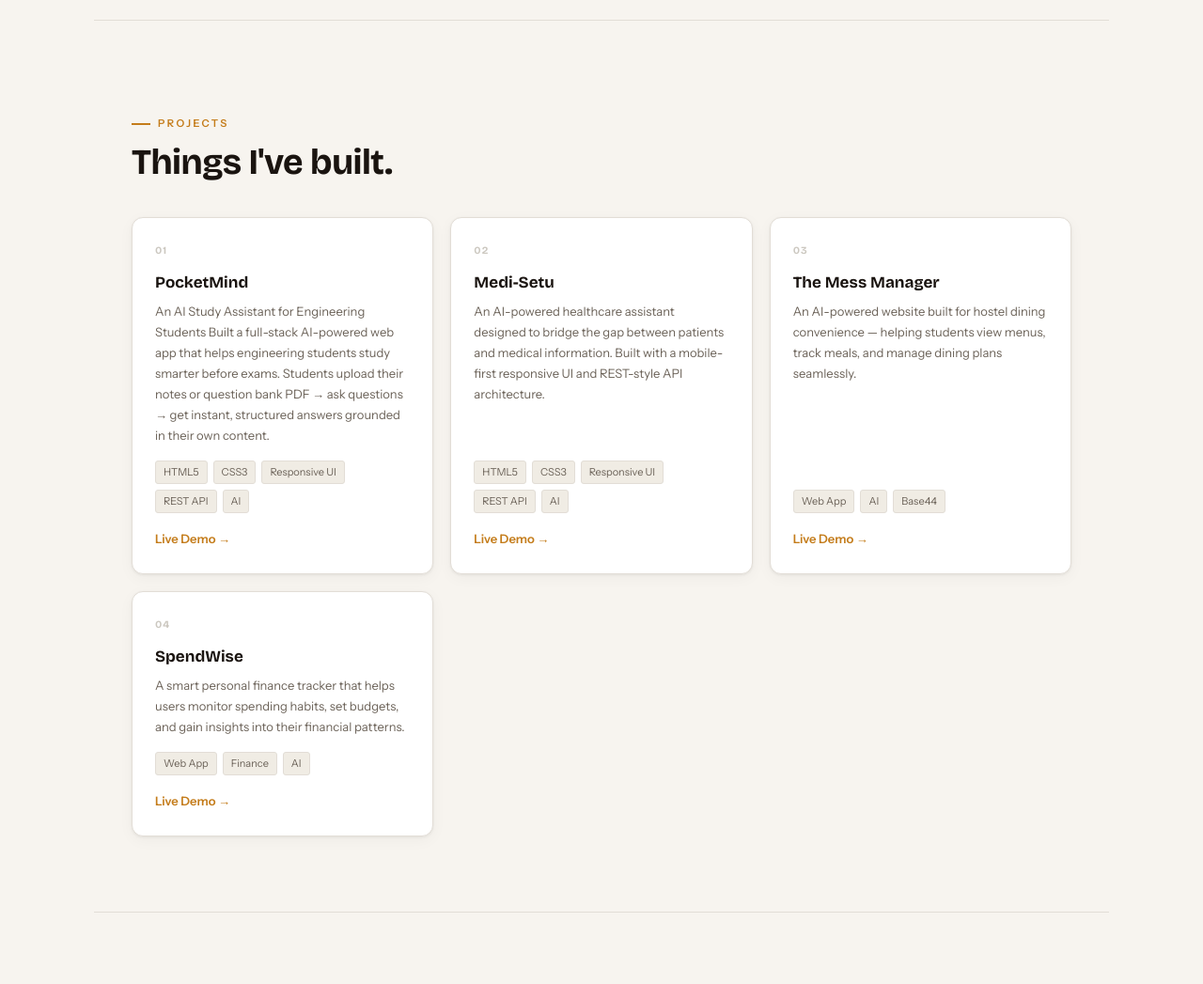
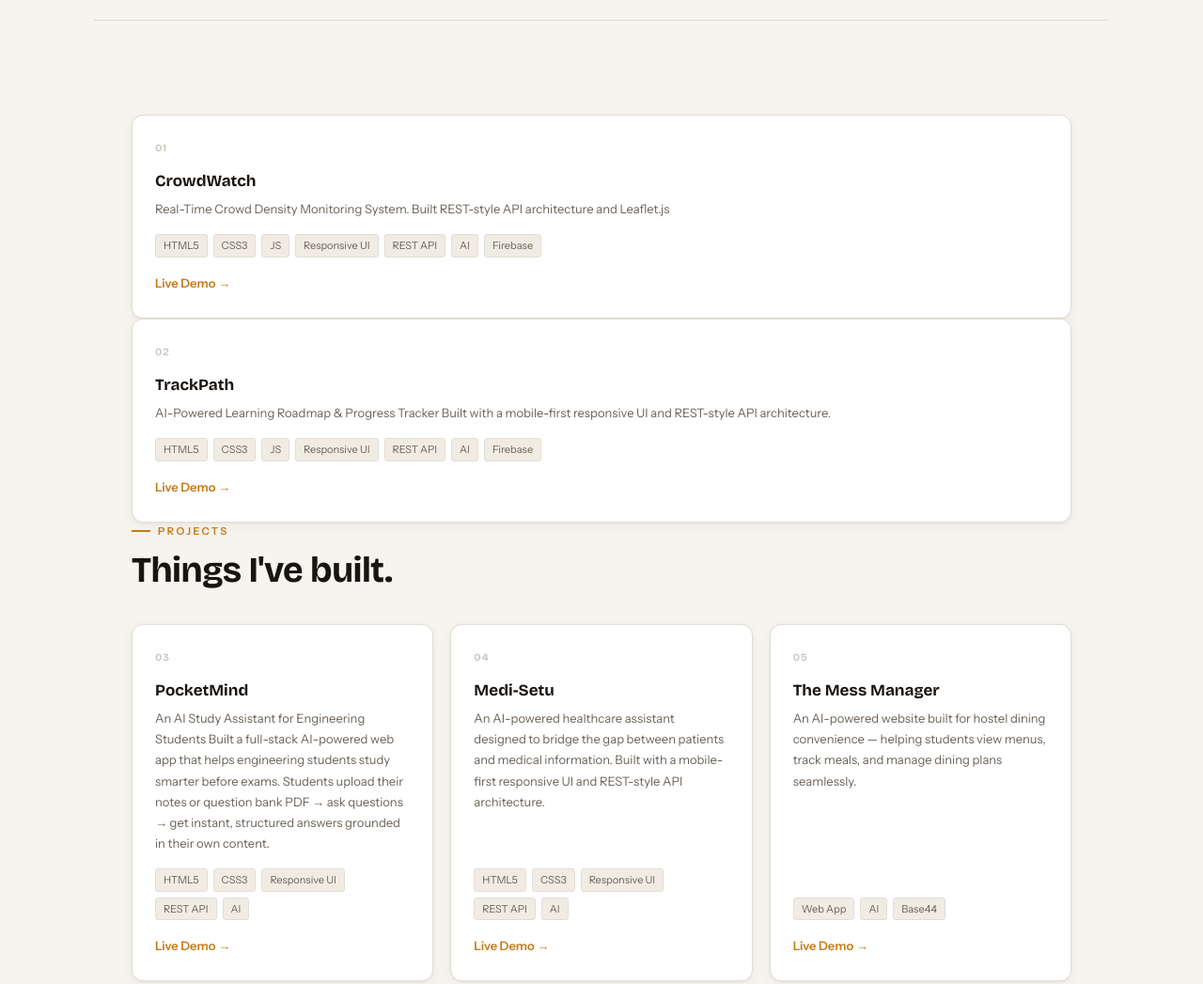
Before and after one commit to atharva-gore22/atharva-gore22.github.io, a plain HTML site: page index.html in a window 1280 px wide. Shown: the part 2660-3707 px from the top of the page at 94% size. Drawn offline with nearby package versions, Linux system fonts and the light colour scheme.

Commit message:
update project details

```diff
--- a/index.html
+++ b/index.html
@@ -511,11 +511,32 @@ footer strong{color:var(--text-md);}
 
 <!-- PROJECTS -->
 <section id="projects">
+  <div class="proj-card">
+      <div class="proj-num">01</div>
+      <div class="proj-name">CrowdWatch</div>
+      <div class="proj-desc">Real-Time Crowd Density Monitoring System. Built REST-style API architecture and Leaflet.js</div>
+      <div class="proj-stack">
+        <span class="pstack">HTML5</span><span class="pstack">CSS3</span><span class="pstack">JS</span>
+        <span class="pstack">Responsive UI</span><span class="pstack">REST API</span><span class="pstack">AI</span><span class="pstack">Firebase</span>
+      </div>
+      <a class="proj-link" href="https://crowdwatch-six.vercel.app/" target="_blank">Live Demo &rarr;</a>
+    </div>
+  </div>
+    <div class="proj-card">
+      <div class="proj-num">02</div>
+      <div class="proj-name">TrackPath</div>
+      <div class="proj-desc">AI-Powered Learning Roadmap & Progress Tracker Built with a mobile-first responsive UI and REST-style API architecture.</div>
+      <div class="proj-stack">
+        <span class="pstack">HTML5</span><span class="pstack">CSS3</span><span class="pstack">JS</span>
+        <span class="pstack">Responsive UI</span><span class="pstack">REST API</span><span class="pstack">AI</span><span class="pstack">Firebase</span>
+      </div>
+      <a class="proj-link" href="https://trackpath.vercel.app/" target="_blank">Live Demo &rarr;</a>
+    </div>
   <div class="s-eyebrow">Projects</div>
   <h2 class="s-title">Things I&apos;ve built.</h2>
   <div class="proj-grid">
     <div class="proj-card">
-      <div class="proj-num">01</div>
+      <div class="proj-num">03</div>
       <div class="proj-name">PocketMind</div>
       <div class="proj-desc">An AI Study Assistant for Engineering Students Built a full-stack AI-powered web app that helps engineering students study smarter before exams. Students upload their notes or question bank PDF → ask questions → get instant, structured answers grounded in their own content.</div>
       <div class="proj-stack">
@@ -525,7 +546,7 @@ footer strong{color:var(--text-md);}
       <a class="proj-link" href="https://atharva-gore22.github.io/pocketmind/" target="_blank">Live Demo &rarr;</a>
     </div>
     <div class="proj-card">
-      <div class="proj-num">02</div>
+      <div class="proj-num">04</div>
       <div class="proj-name">Medi-Setu</div>
       <div class="proj-desc">An AI-powered healthcare assistant designed to bridge the gap between patients and medical information. Built with a mobile-first responsive UI and REST-style API architecture.</div>
       <div class="proj-stack">
@@ -535,7 +556,7 @@ footer strong{color:var(--text-md);}
       <a class="proj-link" href="https://medi-setu-atharvagore.base44.app" target="_blank">Live Demo &rarr;</a>
     </div>
     <div class="proj-card">
-      <div class="proj-num">03</div>
+      <div class="proj-num">05</div>
       <div class="proj-name">The Mess Manager</div>
       <div class="proj-desc">An AI-powered website built for hostel dining convenience &mdash; helping students view menus, track meals, and manage dining plans seamlessly.</div>
       <div class="proj-stack">
@@ -544,7 +565,7 @@ footer strong{color:var(--text-md);}
       <a class="proj-link" href="https://mess-manager-atharvagore.base44.app" target="_blank">Live Demo &rarr;</a>
     </div>
     <div class="proj-card">
-      <div class="proj-num">04</div>
+      <div class="proj-num">06</div>
       <div class="proj-name">SpendWise</div>
       <div class="proj-desc">A smart personal finance tracker that helps users monitor spending habits, set budgets, and gain insights into their financial patterns.</div>
       <div class="proj-stack">
```
